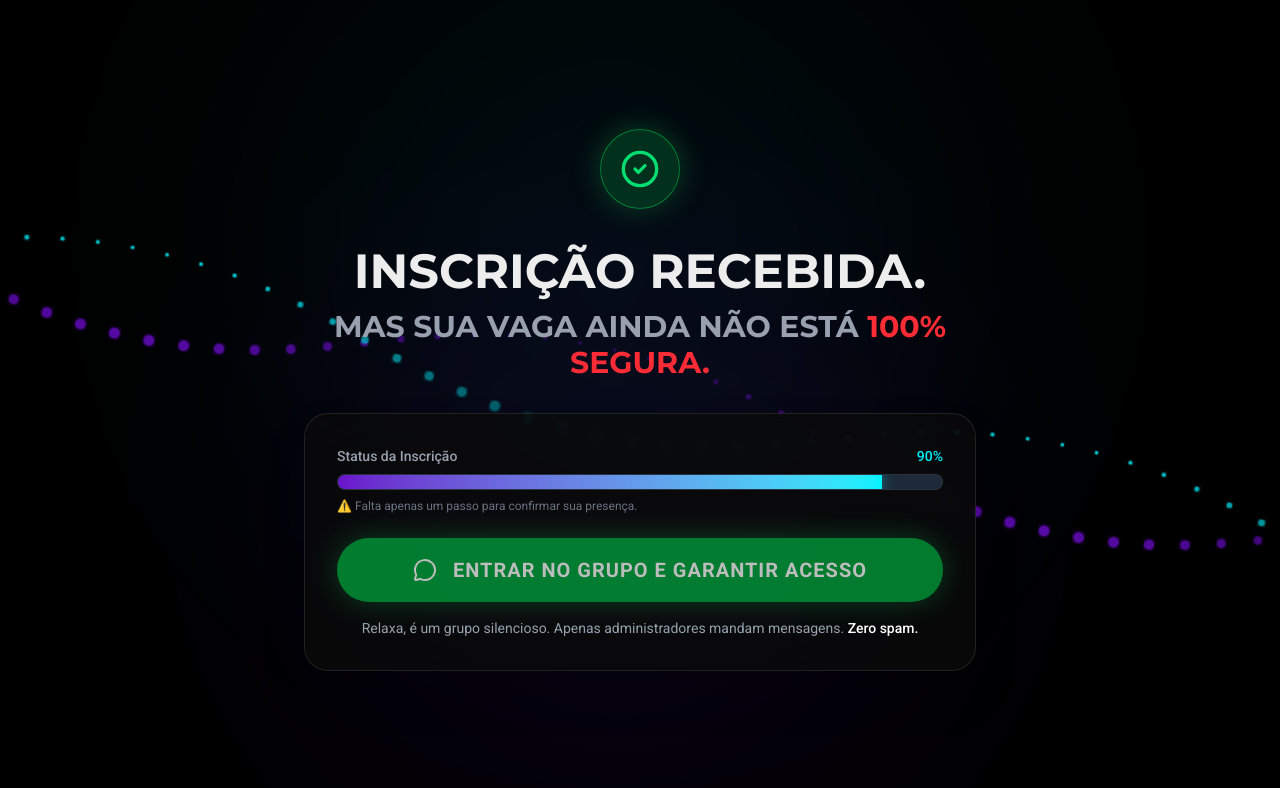
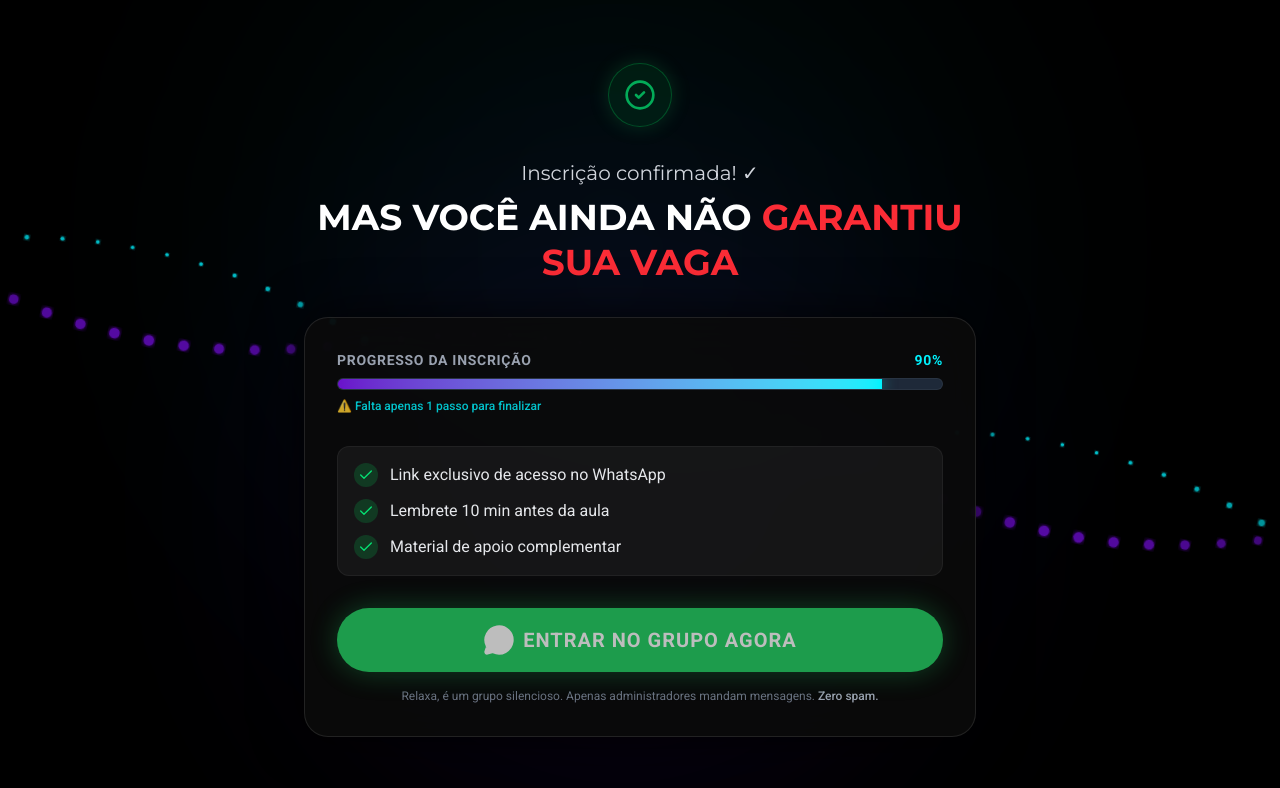
Before and after one commit to OpusHub/lp_webinar_v1, a Next.js app in the folder web-app/: page /obrigado in a window 1280 px wide. Shown: the top 788 px of the page. Built offline with nearby package versions, Linux system fonts and the light colour scheme.

Commit message:
feat: refine thank you page design with better hierarchy and value bullets

```diff
--- a/web-app/app/obrigado/page.tsx
+++ b/web-app/app/obrigado/page.tsx
@@ -3,7 +3,7 @@
 import { useEffect, useState } from "react";
 import { motion } from "framer-motion";
 import { Button } from "@/components/ui";
-import { CheckCircle2, MessageCircle } from "lucide-react";
+import { CheckCircle2, MessageCircle, Check } from "lucide-react";
 import dynamic from "next/dynamic";
 import Link from "next/link";
 
@@ -34,39 +34,51 @@
                     transition={{ type: "spring", duration: 0.8 }}
                     className="flex justify-center"
                 >
-                    <div className="w-20 h-20 rounded-full bg-green-500/20 flex items-center justify-center border border-green-500/50 shadow-[0_0_30px_rgba(34,197,94,0.3)]">
-                        <CheckCircle2 className="w-10 h-10 text-green-400" />
+                    <div className="w-16 h-16 rounded-full bg-green-500/10 flex items-center justify-center border border-green-500/30 shadow-[0_0_20px_rgba(34,197,94,0.2)]">
+                        <CheckCircle2 className="w-8 h-8 text-green-400 animate-pulse" />
                     </div>
                 </motion.div>
 
-                {/* Headlines */}
-                <div className="space-y-4">
+                {/* Headlines - Improved Hierarchy */}
+                <div className="space-y-2">
+                    <motion.h2
+                        initial={{ y: 10, opacity: 0 }}
+                        animate={{ y: 0, opacity: 1 }}
+                        transition={{ delay: 0.2 }}
+                        className="text-lg md:text-xl font-medium text-gray-300"
+                    >
+                        Inscrição confirmada! ✓
+                    </motion.h2>
+
                     <motion.h1
                         initial={{ y: 20, opacity: 0 }}
                         animate={{ y: 0, opacity: 1 }}
-                        transition={{ delay: 0.2 }}
-                        className="text-3xl md:text-5xl font-bold leading-tight"
+                        transition={{ delay: 0.3 }}
+                        className="text-2xl md:text-4xl font-bold leading-tight text-white"
                     >
-                        INSCRIÇÃO RECEBIDA. <br />
-                        <span className="text-gray-400 text-2xl md:text-3xl block mt-2">
-                            MAS SUA VAGA AINDA NÃO ESTÁ <span className="text-red-500 font-bold">100% SEGURA.</span>
-                        </span>
+                        MAS VOCÊ AINDA NÃO <br className="md:hidden" />
+                        <span className="text-red-500">GARANTIU SUA VAGA</span>
                     </motion.h1>
                 </div>
 
+                {/* Card - Enhanced Depth & Content */}
+                <motion.div
+                    initial={{ opacity: 0, y: 20 }}
+                    animate={{ opacity: 1, y: 0 }}
+                    transition={{ delay: 0.4 }}
+                    className="bg-[#0A0A0A]/90 backdrop-blur-xl border border-white/10 rounded-3xl p-6 md:p-8 shadow-[0_0_50px_rgba(0,0,0,0.8)] relative overflow-hidden group"
+                >
+                    {/* Glow effect on hover/active */}
+                    <div className="absolute inset-0 bg-gradient-to-b from-white/5 to-transparent opacity-0 group-hover:opacity-100 transition-opacity duration-500 pointer-events-none" />
+
+                    <div className="relative z-10">
                         {/* Progress Bar Section */}
-                <motion.div
-                    initial={{ opacity: 0 }}
-                    animate={{ opacity: 1 }}
-                    transition={{ delay: 0.4 }}
-                    className="bg-[#0A0A0A]/80 backdrop-blur-xl border border-white/10 rounded-3xl p-8 shadow-2xl"
-                >
-                    <div className="mb-6">
-                        <div className="flex justify-between text-sm font-medium mb-2">
-                            <span className="text-gray-400">Status da Inscrição</span>
+                        <div className="mb-8">
+                            <div className="flex justify-between text-sm font-bold mb-2 uppercase tracking-wider">
+                                <span className="text-gray-400">Progresso da Inscrição</span>
                                 <span className="text-opus-cyan">{progress}%</span>
                             </div>
-                        <div className="h-4 bg-gray-800 rounded-full overflow-hidden border border-white/5">
+                            <div className="h-3 bg-gray-800 rounded-full overflow-hidden border border-white/5">
                                 <motion.div
                                     className="h-full bg-gradient-to-r from-opus-purple to-opus-cyan shadow-[0_0_15px_rgba(0,242,254,0.5)]"
                                     initial={{ width: "0%" }}
@@ -74,26 +86,43 @@
                                     transition={{ duration: 1.5, ease: "easeOut", delay: 0.5 }}
                                 />
                             </div>
-                        <p className="text-xs text-gray-500 mt-2 text-left">
-                            ⚠️ Falta apenas um passo para confirmar sua presença.
+                            <p className="text-xs text-opus-cyan/80 mt-2 text-left font-medium">
+                                ⚠️ Falta apenas 1 passo para finalizar
                             </p>
                         </div>
 
-                    {/* CTA Button */}
+                        {/* Value Reinforcement Bullets */}
+                        <div className="text-left space-y-3 mb-8 bg-white/5 p-4 rounded-xl border border-white/5">
+                            <div className="flex items-center gap-3">
+                                <div className="bg-green-500/20 p-1 rounded-full"><Check className="w-4 h-4 text-green-400" /></div>
+                                <span className="text-gray-200 text-sm md:text-base">Link exclusivo de acesso no WhatsApp</span>
+                            </div>
+                            <div className="flex items-center gap-3">
+                                <div className="bg-green-500/20 p-1 rounded-full"><Check className="w-4 h-4 text-green-400" /></div>
+                                <span className="text-gray-200 text-sm md:text-base">Lembrete 10 min antes da aula</span>
+                            </div>
+                            <div className="flex items-center gap-3">
+                                <div className="bg-green-500/20 p-1 rounded-full"><Check className="w-4 h-4 text-green-400" /></div>
+                                <span className="text-gray-200 text-sm md:text-base">Material de apoio complementar</span>
+                            </div>
+                        </div>
+
+                        {/* CTA Button - Optimized */}
                         <Link href="https://chat.whatsapp.com/HES292OTSNa8Mgl0jCpA2e?mode=hqrc" target="_blank">
                             <Button
                                 size="lg"
-                            className="w-full h-16 text-lg md:text-xl font-bold bg-green-600 hover:bg-green-500 border-green-500/50 shadow-[0_0_30px_rgba(34,197,94,0.4)] animate-pulse hover:animate-none transition-all transform hover:scale-[1.02]"
+                                className="w-full h-16 text-lg md:text-xl font-bold bg-[#25D366] hover:bg-[#20bd5a] text-white border-none shadow-[0_0_30px_rgba(37,211,102,0.4)] animate-pulse hover:animate-none transition-all transform hover:scale-[1.02] flex items-center justify-center gap-3"
                             >
-                            <MessageCircle className="mr-2 w-6 h-6" />
-                            ENTRAR NO GRUPO E GARANTIR ACESSO
+                                <MessageCircle className="w-8 h-8" fill="currentColor" />
+                                ENTRAR NO GRUPO AGORA
                             </Button>
                         </Link>
 
                         {/* Micro-copy */}
-                    <p className="mt-4 text-sm text-gray-400">
-                        Relaxa, é um grupo silencioso. Apenas administradores mandam mensagens. <span className="text-white font-medium">Zero spam.</span>
+                        <p className="mt-4 text-xs text-gray-500">
+                            Relaxa, é um grupo silencioso. Apenas administradores mandam mensagens. <span className="text-gray-400 font-medium">Zero spam.</span>
                         </p>
+                    </div>
                 </motion.div>
             </div>
         </main>
```
Lines whose indentation alone changed are shown as unchanged.
